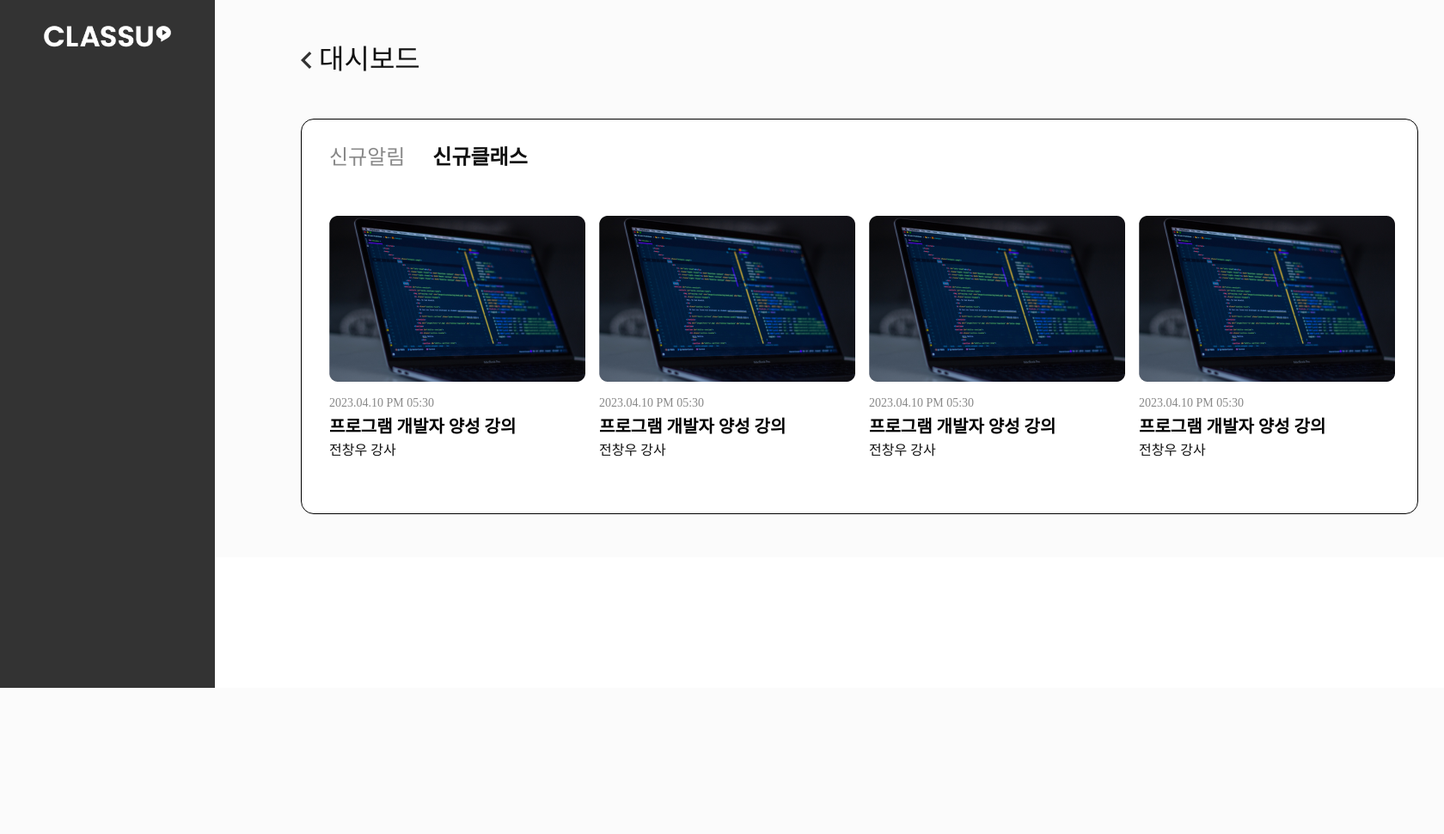
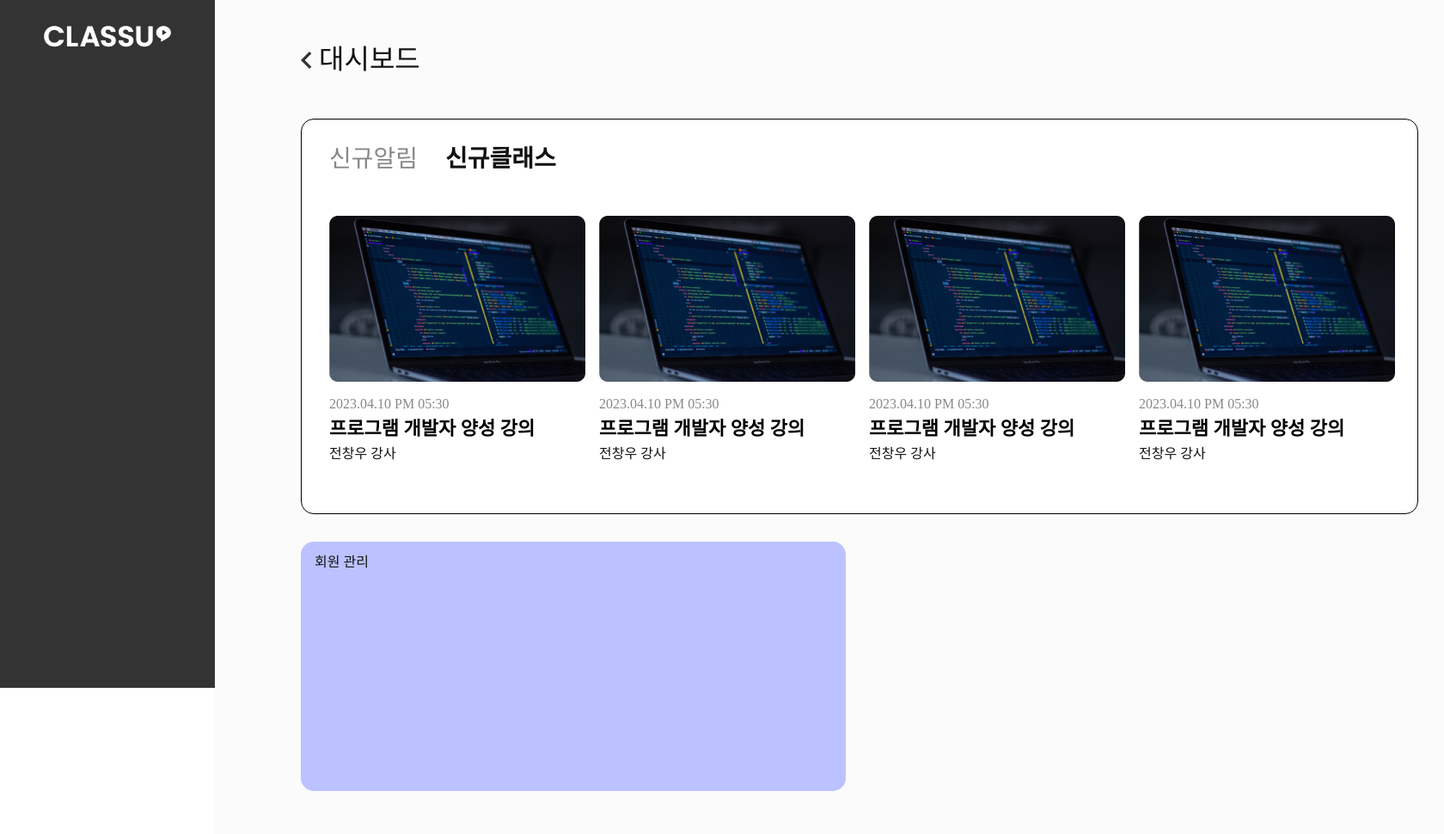
Before and after one commit to soyedpork27/mental_tuning, a PHP site: page / in a window 1680 px wide. Shown: the whole page at 86% size. Before the commit the page ends 800 px from the top, so only its background shows below. Run offline with PHP 8.4, Linux system fonts and the light colour scheme.

Commit message:
main_0413_02

```diff
--- a/css/base.css
+++ b/css/base.css
@@ -18,12 +18,13 @@
 
 
   --f-size01: 32px; /*title*/
-  --f-size02: 24px;
-  --f-size03: 22px;
-  --f-size04: 20px;
-  --f-size05: 18px;
-  --f-size06: 16px;  /*기본*/
-  --f-size07: 14px;
+  --f-size02: 28px;
+  --f-size03: 24px;
+  --f-size04: 22px;
+  --f-size05: 20px;
+  --f-size06: 18px;
+  --f-size07: 16px;  /*기본*/
+  --f-size08: 14px;
 
 }
 
--- a/css/index.css
+++ b/css/index.css
@@ -103,3 +103,16 @@ main {
 .gray {
   color : var(--f-color03);
 }
+
+#sect-title01 {
+  margin-bottom : 32px;
+}
+
+.ctnt_box02 {
+  width : 634px;
+  height : 290px;
+  background-color : #BBC2FF;
+  border-radius : 15px;
+  padding : 16px;
+  box-sizing : border-box;
+}
--- a/index.html
+++ b/index.html
@@ -33,8 +33,8 @@
           대시보드
         </h2>
 
-        <article class="ctnt_box01 t_wrap">
-          <h3 class="hidden"></h3>
+        <article class="ctnt_box01 t_wrap" id="sect-title01">
+          <h3 class="hidden">첫 번째 아티클</h3>
 
           <ul class="art01-tab01 t_wrap">
 
@@ -101,7 +101,7 @@
 
         </article>
         <article class="ctnt_box02">
-
+          <h3 class="">회원 관리</h3>
         </article>
       </section>
     </main>
```
